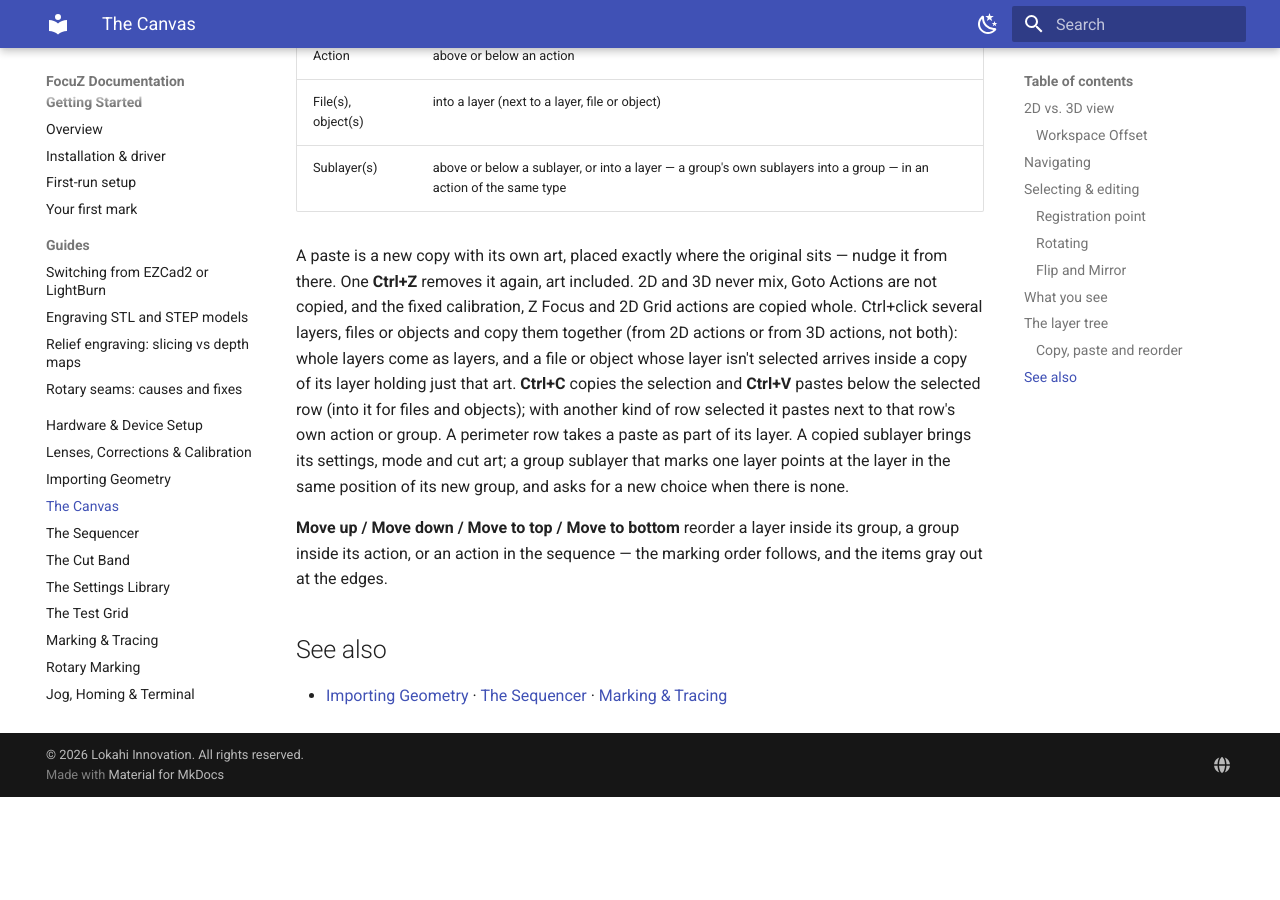
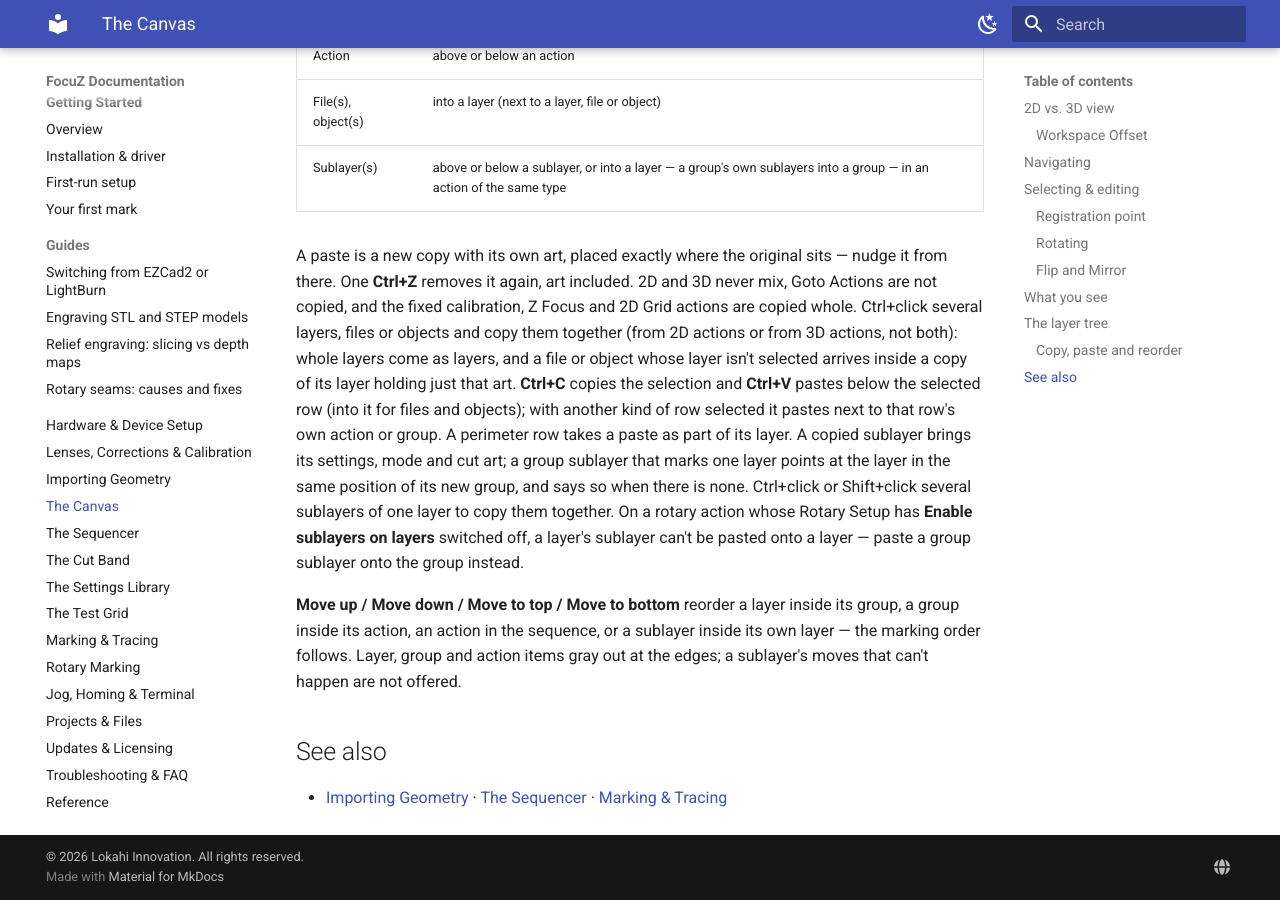
Before and after one commit to Lokahi-Shop/focuz-docs, an MkDocs documentation site: the page built from docs/canvas.md, in a window 1280 px wide and 900 px high, scrolled down 6043 px. Built offline with MkDocs 1.6.1 and Material for MkDocs 9.7.7, drawn with Linux system fonts in a browser that asks for light colours; before the commit the page ends 6840 px from its top, so only the background shows below that.

Commit message:
Layer tree: sublayer moves, multi-select of one layer's sublayers, rotary sublayer option on paste
Co-Authored-By: Claude Fable 5.1 <noreply@anthropic.com>

```diff
--- a/docs/canvas.md
+++ b/docs/canvas.md
@@ -202,10 +202,13 @@ whose layer isn't selected arrives inside a copy of its layer holding just that
 selection and **Ctrl+V** pastes below the selected row (into it for files and objects); with another kind of
 row selected it pastes next to that row's own action or group. A perimeter row takes a paste as part of its
 layer. A copied sublayer brings its settings, mode and cut art; a group sublayer that marks one layer points at
-the layer in the same position of its new group, and asks for a new choice when there is none.
+the layer in the same position of its new group, and says so when there is none. Ctrl+click or Shift+click several
+sublayers of one layer to copy them together. On a rotary action whose Rotary Setup has **Enable sublayers on
+layers** switched off, a layer's sublayer can't be pasted onto a layer — paste a group sublayer onto the group instead.
 
 **Move up / Move down / Move to top / Move to bottom** reorder a layer inside its group, a group inside its
-action, or an action in the sequence — the marking order follows, and the items gray out at the edges.
+action, an action in the sequence, or a sublayer inside its own layer — the marking order follows. Layer, group and
+action items gray out at the edges; a sublayer's moves that can't happen are not offered.
 
 ## See also
 
```
Also changed, not shown: docs/sequencer.md (+1 -1 lines).
